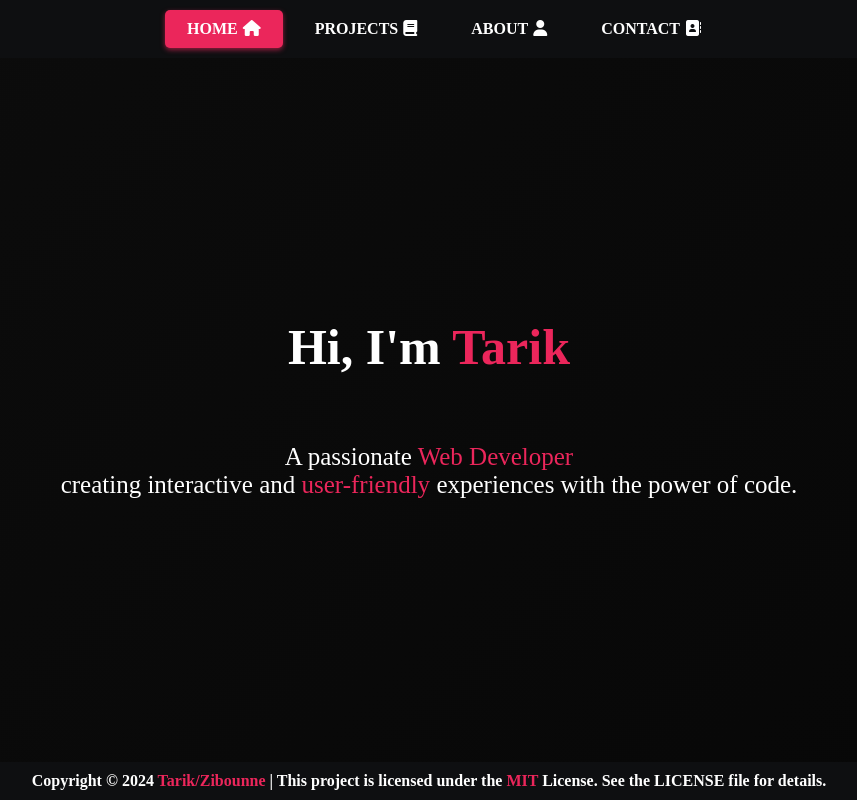
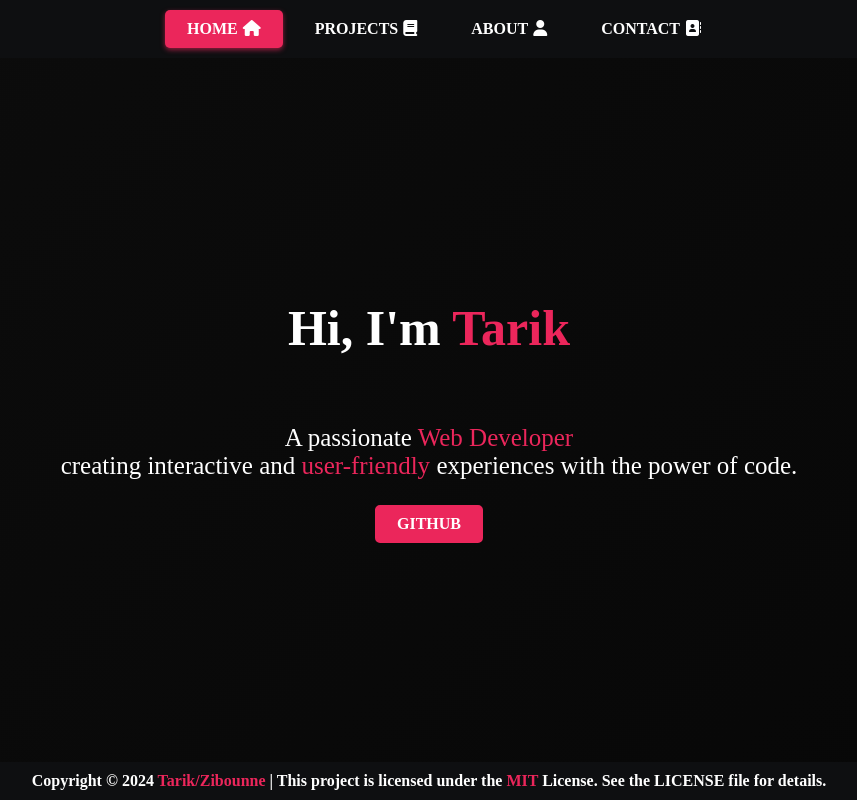
Before and after one commit to Zibounne/Portfolio, an Angular app: page /#/ in a window 1280 px wide. Shown: the whole page, without its empty margins (211-1068 px from the left). Built offline with nearby package versions, Linux system fonts and the light colour scheme.

Commit message:
Update : Home => Github button

```diff
--- a/src/app/components/home/home.component.html
+++ b/src/app/components/home/home.component.html
@@ -8,6 +8,9 @@
         </span>
     </h1>
     <p class="textReveal-Animation-home">A passionate <span class="color-red">Web Developer</span><br>creating interactive and <span class="color-red">user-friendly</span> experiences with the power of code.</p>
+    <button class="textReveal-Animation-home">
+        <a href="https://github.com/Zibounne">Github</a>
+    </button>
 </section>
 
 <app-footer></app-footer>
--- a/src/styles/pages/home/_home.sass
+++ b/src/styles/pages/home/_home.sass
@@ -52,4 +52,17 @@
         font-size: 25px
         color: white
 
+    button
+        color: white
+        background-color: rgb(235, 38, 91)
+        border-color: rgb(235, 38, 91)
+        a
+            color: white
+            font-weight: bold
+            text-decoration: none
+
+    button:hover
+        border-color: rgb(182, 29, 70)
+        background-color: rgb(182, 29, 70)
+
 //////////////////////// Responsive /////////////////////////
--- a/src/styles/styles.css
+++ b/src/styles/styles.css
@@ -166,4 +166,18 @@ footer p {
 #homeSection1 p {
   font-size: 25px;
   color: white;
+}
+#homeSection1 button {
+  color: white;
+  background-color: rgb(235, 38, 91);
+  border-color: rgb(235, 38, 91);
+}
+#homeSection1 button a {
+  color: white;
+  font-weight: bold;
+  text-decoration: none;
+}
+#homeSection1 button:hover {
+  border-color: rgb(182, 29, 70);
+  background-color: rgb(182, 29, 70);
 }/*# sourceMappingURL=styles.css.map */
```
Also changed, not shown: 1 other file (tests, documents, lock files or other folders).
